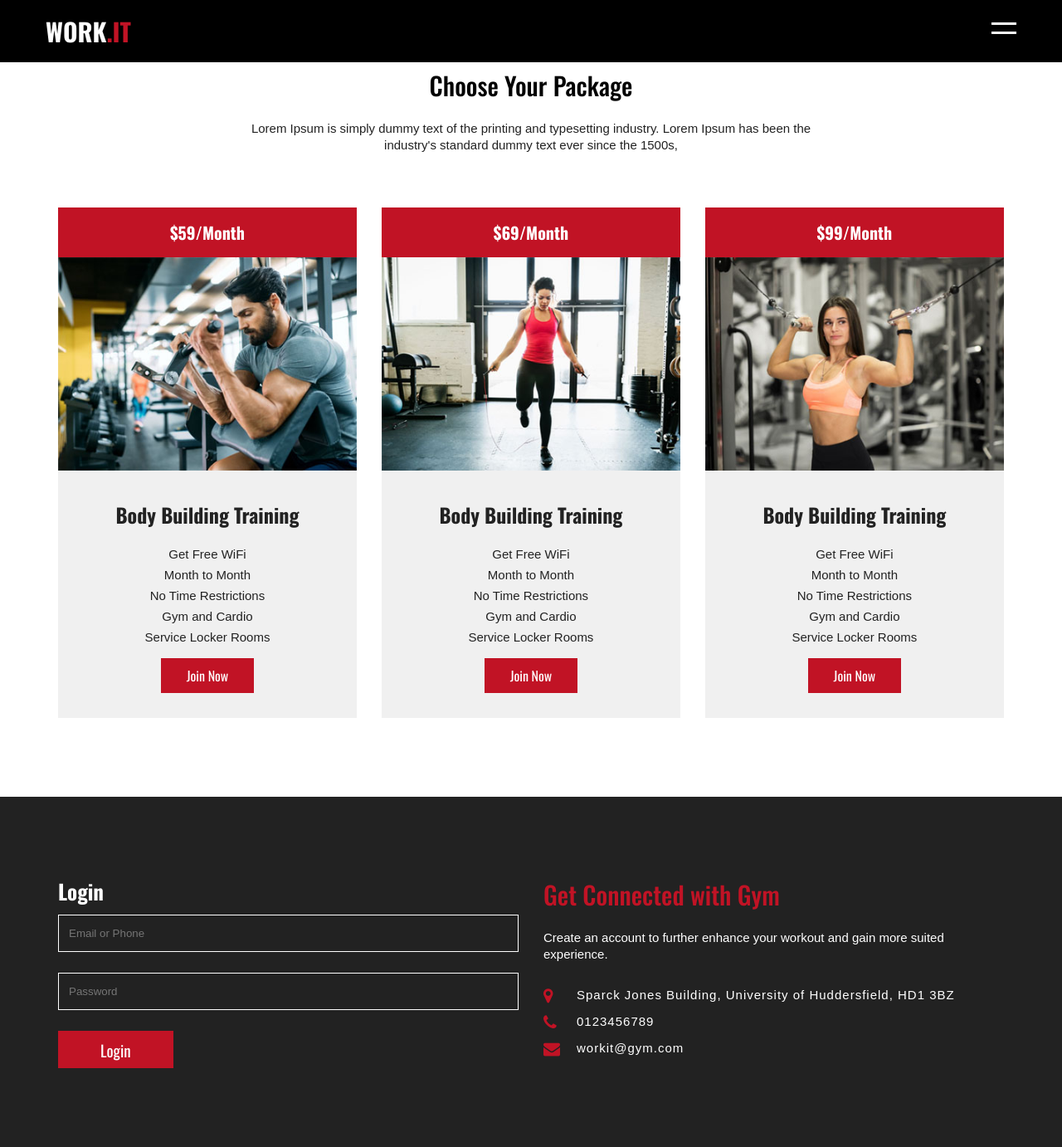
After one commit to muiz2353673/workIt, a PHP site: page /recommender.php in a window 1280 px wide. The commit adds this page. Shown: the whole page at 83% size. Run offline with PHP 8.4, Linux system fonts and the light colour scheme.

Commit message:
Changes to Site

```diff
--- /dev/null
+++ b/recommender.php
@@ -0,0 +1,201 @@
+<!DOCTYPE html>
+<html>
+<head>
+	<title>Workit - Your Reccommendation</title>
+	<meta name="viewport" content="width=device-width, initial-scale=1">
+  <link rel="stylesheet" href="css/animate.css">
+	<link rel="stylesheet" type="text/css" href="css/style.css">
+  <style>
+    .wow:first-child {
+      visibility: hidden;
+    }
+  </style>
+
+</head>
+<body>
+
+ <!-- Start Header  -->
+ <header>
+ 	 <div class="container">
+ 	 	<div class="logo">
+ 	 		 <a href="">WORK<span>.IT</span></a>
+ 	 	</div>
+ 	 	<a href="javascript:void(0)" class="ham-burger">
+ 	       <span></span>
+ 	       <span></span>
+ 	 	</a>
+ 	 	<div class="nav">
+ 	 		<ul>
+ 	 			<li><a href="#home">Home</a></li>
+ 	 			<li><a href="#about">About</a></li>
+ 	 			<li><a href="#service">AI Recommender</a></li>
+ 	 			<li><a href="#classes">Classes</a></li>
+ 	 			<li><a href="#schedule">Schedule</a></li>
+ 	 			<li><a href="#login">Login</a></li>
+ 	 		</ul>
+ 	 	</div>
+ 	 </div>
+ </header>
+ <!-- End Header  -->
+
+ <!-- Start Price -->
+  <section class="price-package" id="price">
+  	 <div class="container">
+  	 	  <h2>Choose Your Package</h2>
+  	 	  <p class="title-p">Lorem Ipsum is simply dummy text of the printing and typesetting industry. Lorem Ipsum has been the industry's standard dummy text ever since the 1500s, </p>
+  	 	  <div class="content">
+  	 	  	  <div class="box wow bounceInUp">
+  	 	  	  	  <div class="inner">
+  	 	  	  	  	   <div class="price-tag">
+  	 	  	  	  	   	  $59/Month
+  	 	  	  	  	   </div>
+  	 	  	  	  	   <div class="img">
+  	 	  	  	  	   	 <img src="images/price1.jpg" alt="price" />
+  	 	  	  	  	   </div>
+  	 	  	  	  	   <div class="text">
+  	 	  	  	  	   	  <h3>Body Building Training</h3>
+  	 	  	  	  	   	  <p>Get Free WiFi</p>
+  	 	  	  	  	   	  <p>Month to Month</p>
+  	 	  	  	  	   	  <p>No Time Restrictions</p>
+  	 	  	  	  	   	  <p>Gym and Cardio</p>
+  	 	  	  	  	   	  <p>Service Locker Rooms</p>
+  	 	  	  	  	   	  <a href="" class="btn">Join Now</a>
+  	 	  	  	  	   </div>
+  	 	  	  	  </div>
+  	 	  	  </div>
+  	 	  	  <div class="box wow bounceInUp" data-wow-delay="0.2s">
+  	 	  	  	  <div class="inner">
+  	 	  	  	  	   <div class="price-tag">
+  	 	  	  	  	   	  $69/Month
+  	 	  	  	  	   </div>
+  	 	  	  	  	   <div class="img">
+  	 	  	  	  	   	 <img src="images/price2.jpg" alt="price" />
+  	 	  	  	  	   </div>
+  	 	  	  	  	   <div class="text">
+  	 	  	  	  	   	  <h3>Body Building Training</h3>
+  	 	  	  	  	   	  <p>Get Free WiFi</p>
+  	 	  	  	  	   	  <p>Month to Month</p>
+  	 	  	  	  	   	  <p>No Time Restrictions</p>
+  	 	  	  	  	   	  <p>Gym and Cardio</p>
+  	 	  	  	  	   	  <p>Service Locker Rooms</p>
+  	 	  	  	  	   	  <a href="" class="btn">Join Now</a>
+  	 	  	  	  	   </div>
+  	 	  	  	  </div>
+  	 	  	  </div>
+  	 	  	  <div class="box wow bounceInUp" data-wow-delay="0.4s">
+  	 	  	  	  <div class="inner">
+  	 	  	  	  	   <div class="price-tag">
+  	 	  	  	  	   	  $99/Month
+  	 	  	  	  	   </div>
+  	 	  	  	  	   <div class="img">
+  	 	  	  	  	   	 <img src="images/price3.jpg" alt="price" />
+  	 	  	  	  	   </div>
+  	 	  	  	  	   <div class="text">
+  	 	  	  	  	   	  <h3>Body Building Training</h3>
+  	 	  	  	  	   	  <p>Get Free WiFi</p>
+  	 	  	  	  	   	  <p>Month to Month</p>
+  	 	  	  	  	   	  <p>No Time Restrictions</p>
+  	 	  	  	  	   	  <p>Gym and Cardio</p>
+  	 	  	  	  	   	  <p>Service Locker Rooms</p>
+  	 	  	  	  	   	  <a href="" class="btn">Join Now</a>
+  	 	  	  	  	   </div>
+  	 	  	  	  </div>
+  	 	  	  </div>
+  	 	  </div>
+  	 </div>
+  </section>
+ <!-- End Price -->
+
+ <!-- Start Contact -->
+  <section class="contact" id="login">
+     <div class="container">
+        <div class="content">
+
+            <div class="box form wow slideInLeft">
+			   <h3 class="login-heading">Login</h3>
+               <form>
+                  <input type="text" placeholder="Email or Phone">
+                  <input type="password" placeholder="Password">
+
+
+                  <button type="submit">Login</button>
+               </form>
+            </div>
+            <div class="box text wow slideInRight">
+                 <h2>Get Connected with Gym</h2>
+                  <p class="title-p">Create an account to further enhance your workout and gain more suited experience.</p>
+                  <div class="info">
+                      <ul>
+                          <li><span class="fa fa-map-marker"></span>Sparck Jones Building, University of Huddersfield, HD1 3BZ</li>
+                          <li><span class="fa fa-phone"></span> 0123456789</li>
+                          <li><span class="fa fa-envelope"></span> workit@gym.com</li>
+                      </ul>
+                  </div>
+
+
+
+            </div>
+        </div>
+     </div>
+  </section>
+ <!-- End Contact -->
+
+
+
+ <!-- jquery -->
+
+ <script src="https://ajax.googleapis.com/ajax/libs/jquery/3.4.1/jquery.min.js"></script>
+<script>
+	$(document).ready(function(){
+
+      $(".ham-burger, .nav ul li a").click(function(){
+
+        $(".nav").toggleClass("open")
+
+        $(".ham-burger").toggleClass("active");
+      })
+      $(".accordian-container").click(function(){
+      	$(".accordian-container").children(".body").slideUp();
+      	$(".accordian-container").removeClass("active")
+      	$(".accordian-container").children(".head").children("span").removeClass("fa-angle-down").addClass("fa-angle-up")
+      	$(this).children(".body").slideDown();
+      	$(this).addClass("active")
+      	$(this).children(".head").children("span").removeClass("fa-angle-up").addClass("fa-angle-down")
+      })
+
+       $(".nav ul li a, .go-down").click(function(event){
+         if(this.hash !== ""){
+
+              event.preventDefault();
+
+              var hash=this.hash;
+
+              $('html,body').animate({
+                scrollTop:$(hash).offset().top
+              },800 , function(){
+                 window.location.hash=hash;
+              });
+
+              // add active class in navigation
+              $(".nav ul li a").removeClass("active")
+              $(this).addClass("active")
+         }
+      })
+})
+
+</script>
+<script src="js/wow.min.js"></script>
+<script>
+    wow = new WOW(
+      {
+        animateClass: 'animated',
+        offset:       0,
+      }
+    );
+    wow.init();
+
+
+
+  </script>
+</body>
+</html>
```
Also changed, not shown: index.php (renamed from index.html, +1 -69 lines), 3 other files.
